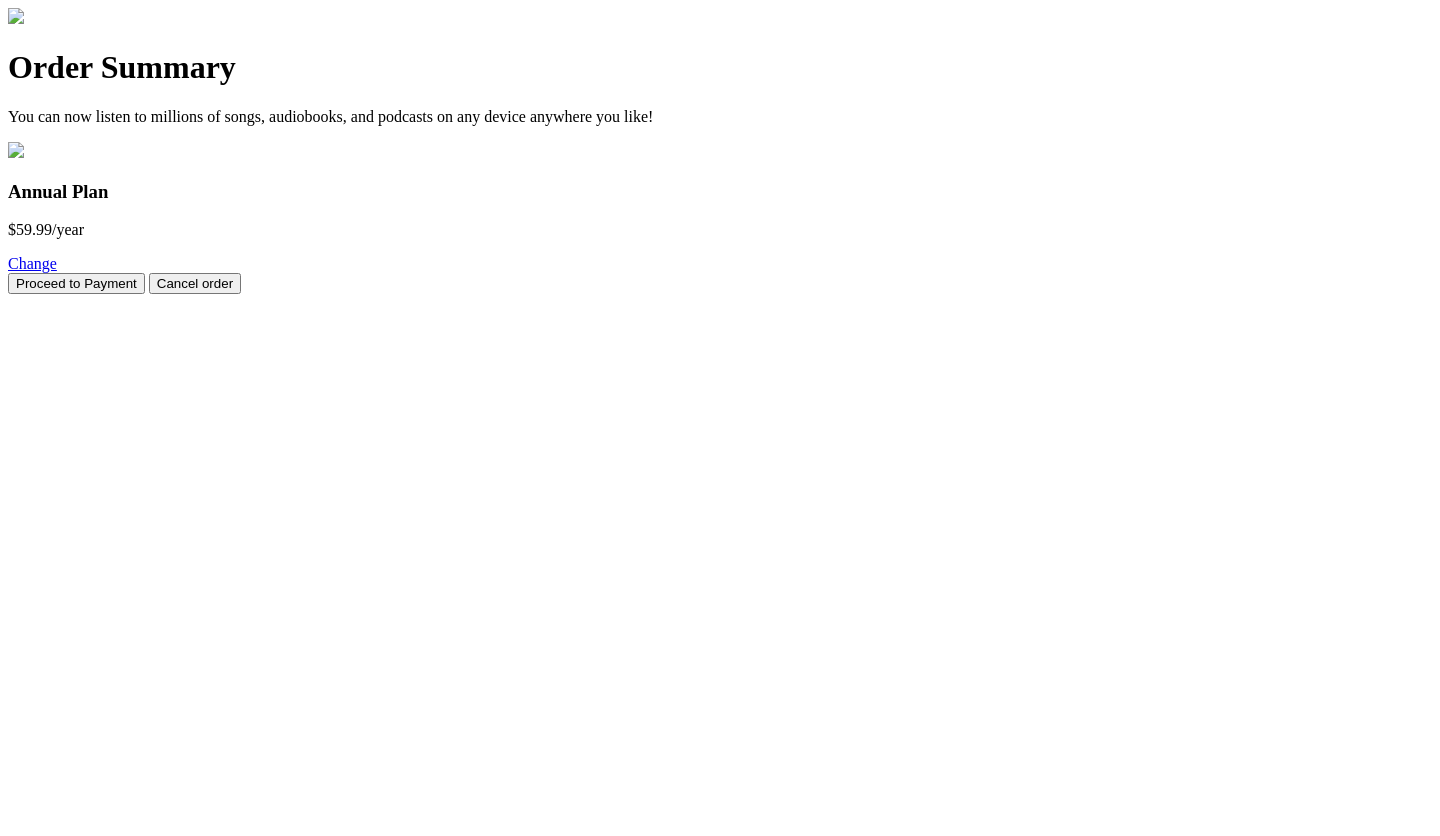
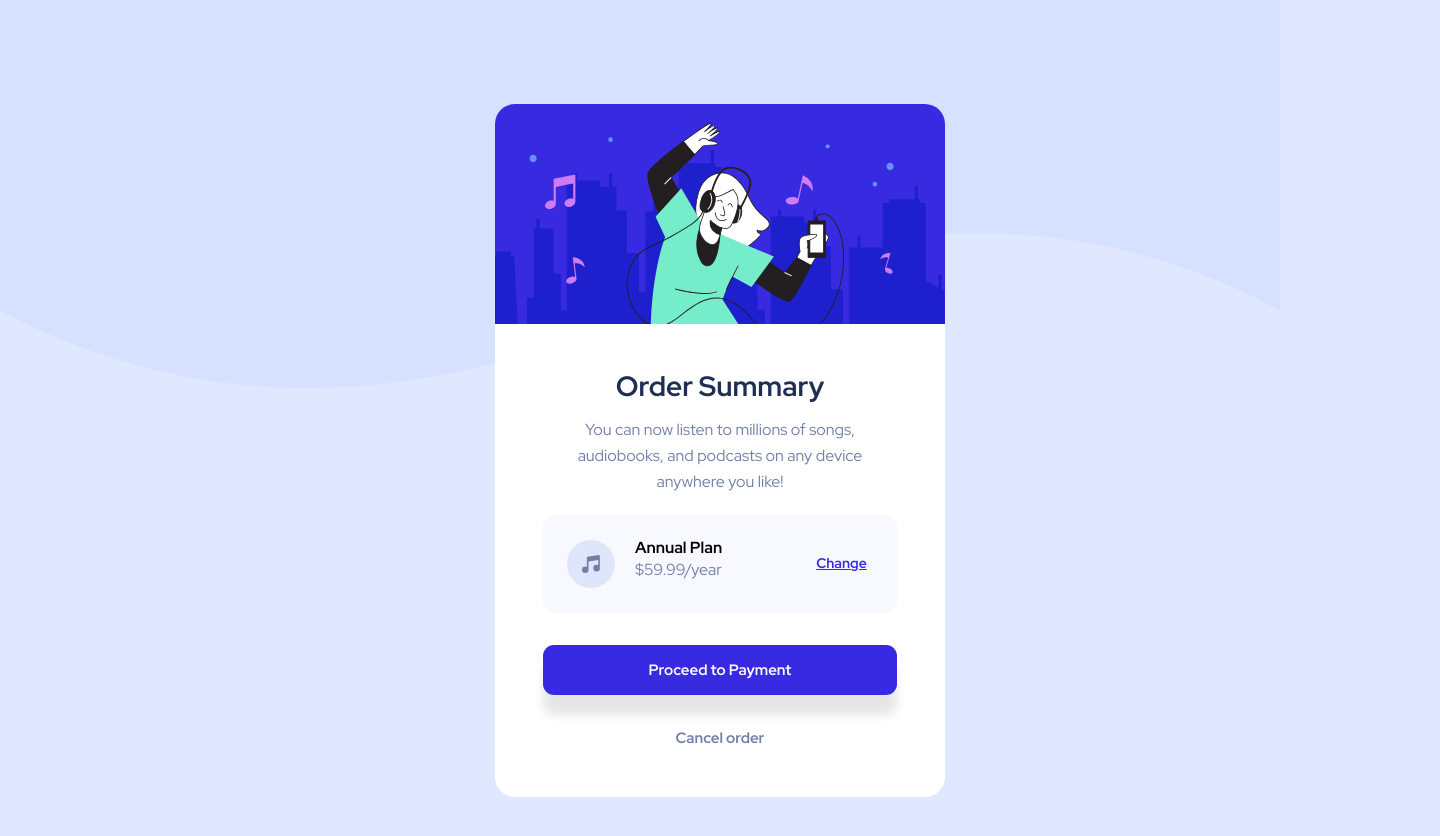
Before and after one commit to achiewe/order-summary-component, a plain HTML site: page index.html in a window 1280 px wide. Shown: the whole page, 1440 px wide, since content can reach past the window. Before the commit the page ends 800 px from the top, so only its background shows below. Drawn offline with Linux system fonts and the light colour scheme; the site is published under a folder, as on GitHub Pages, so addresses that start at the root find nothing.

Commit message:
Update index.html

```diff
--- a/index.html
+++ b/index.html
@@ -3,8 +3,8 @@
     <head>
         <meta charset="utf-8"/>
         <meta name="viewport" content="width-device-width, initial-scale=1.0">
-        <link rel="stylesheet" href="/reset.css">
-        <link rel="stylesheet" href="/style.css">
+        <link rel="stylesheet" href="./reset.css">
+        <link rel="stylesheet" href="./style.css">
         <link rel="preconnect" href="https://fonts.googleapis.com">
         <link rel="preconnect" href="https://fonts.gstatic.com" crossorigin>
         <link href="https://fonts.googleapis.com/css2?family=Red+Hat+Display:wght@400;700&display=swap" rel="stylesheet">
@@ -12,13 +12,13 @@
     </head>
     <body class="body">
       <div class="main-container">
-         <img class="top-image" src="/images/illustration-hero.svg">
+         <img class="top-image" src="./images/illustration-hero.svg">
          <h1 class="heading"> Order Summary</h1>
          <p class="text"> You can now listen to millions of songs, audiobooks,
           and podcasts on any device anywhere you like!</p>
          <div class="plan-box">
           <div class="left-box">
-           <img id="musical-note-image" src="/images/icon-music.svg">
+           <img id="musical-note-image" src="./images/icon-music.svg">
            <div class="plan-detail">
             <h3 id="year-plan"> Annual Plan</h3>
             <p id="price">$59.99/year</p>
```
